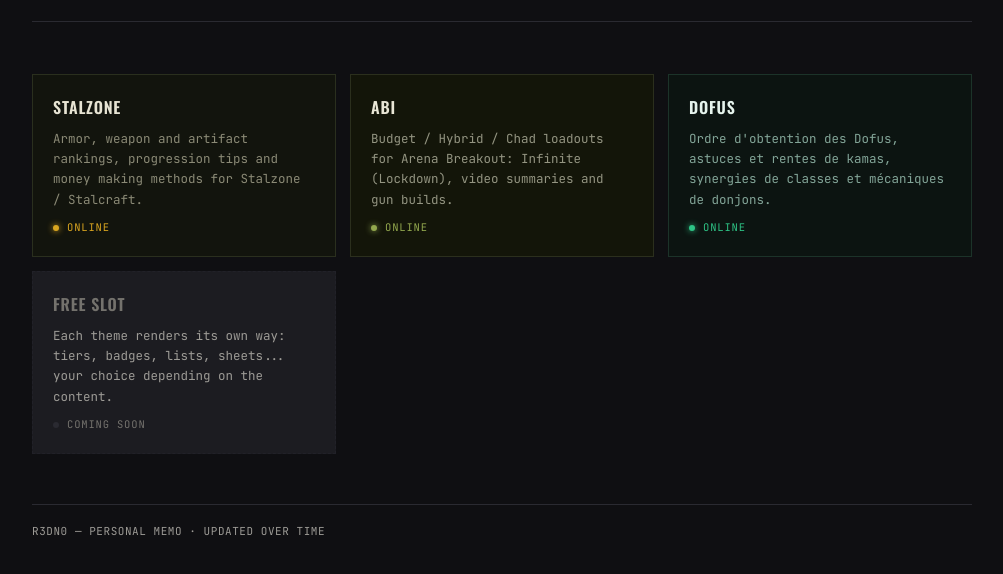
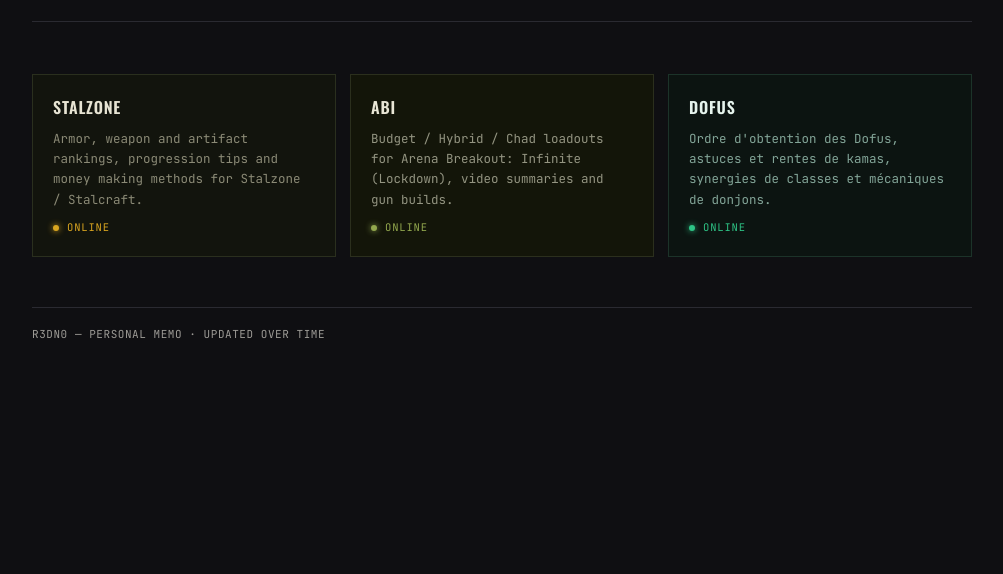
Before and after one commit to R3dn0/enhance_notepad, a website: page index.html in a window 1280 px wide. Shown: the part 192-766 px from the top of the page, without its empty margins (138-1141 px from the left). Drawn offline with nearby package versions, Linux system fonts and the light colour scheme.

Commit message:
feat: remove free slot card from home page

```diff
--- a/index.html
+++ b/index.html
@@ -45,13 +45,7 @@
         </div>
       </a>
 
-      <div class="flex flex-col gap-2.5 p-5 bg-panel-2 border border-dashed border-line-soft">
-        <div class="font-sans font-semibold uppercase tracking-[0.05em] text-[16px] text-faint">Free slot</div>
-        <div class="text-muted text-[12.5px] leading-relaxed flex-1">Each theme renders its own way: tiers, badges, lists, sheets... your choice depending on the content.</div>
-        <div class="text-[10.5px] uppercase tracking-[0.08em] text-faint flex items-center gap-2">
-          <span class="inline-block w-1.5 h-1.5 rounded-full" style="background:var(--color-line)"></span> coming soon
-        </div>
-      </div>
+
 
     </div>
   </main>
```
Also changed, not shown: assets/app.css.
